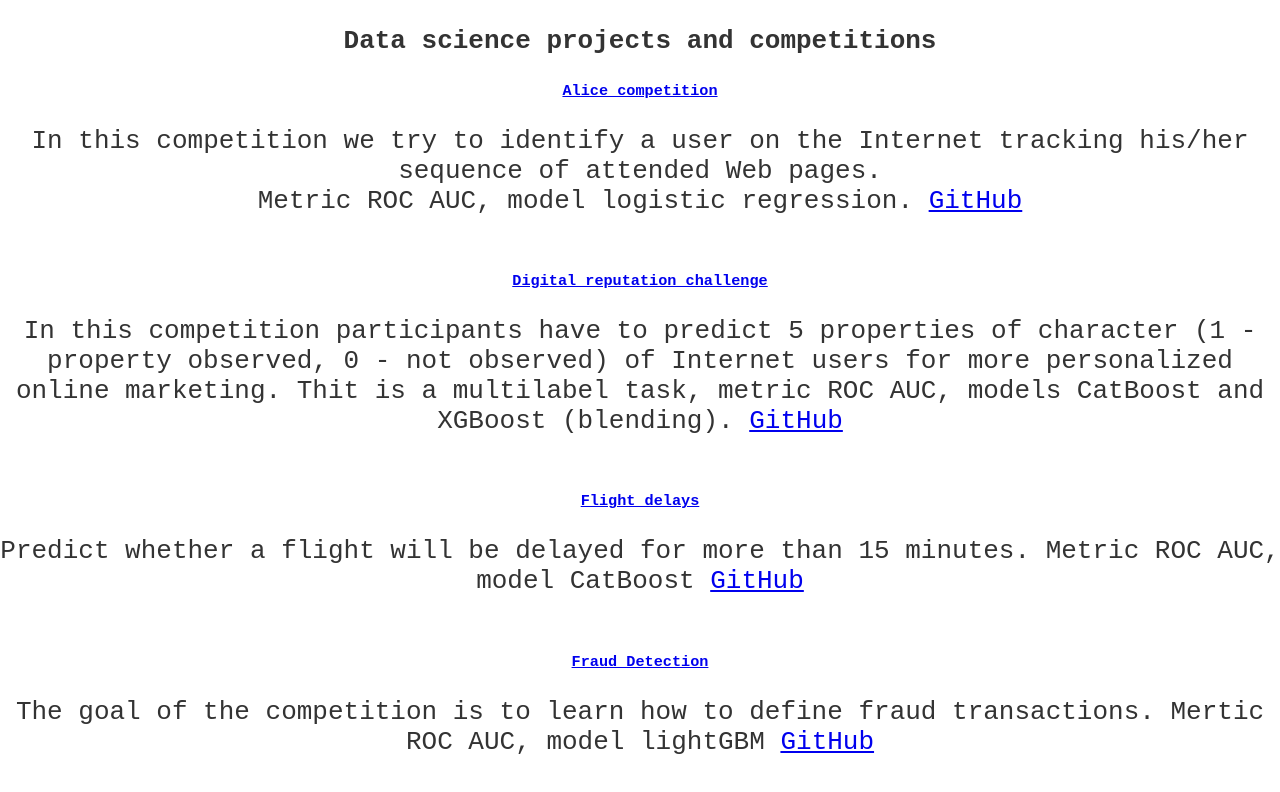
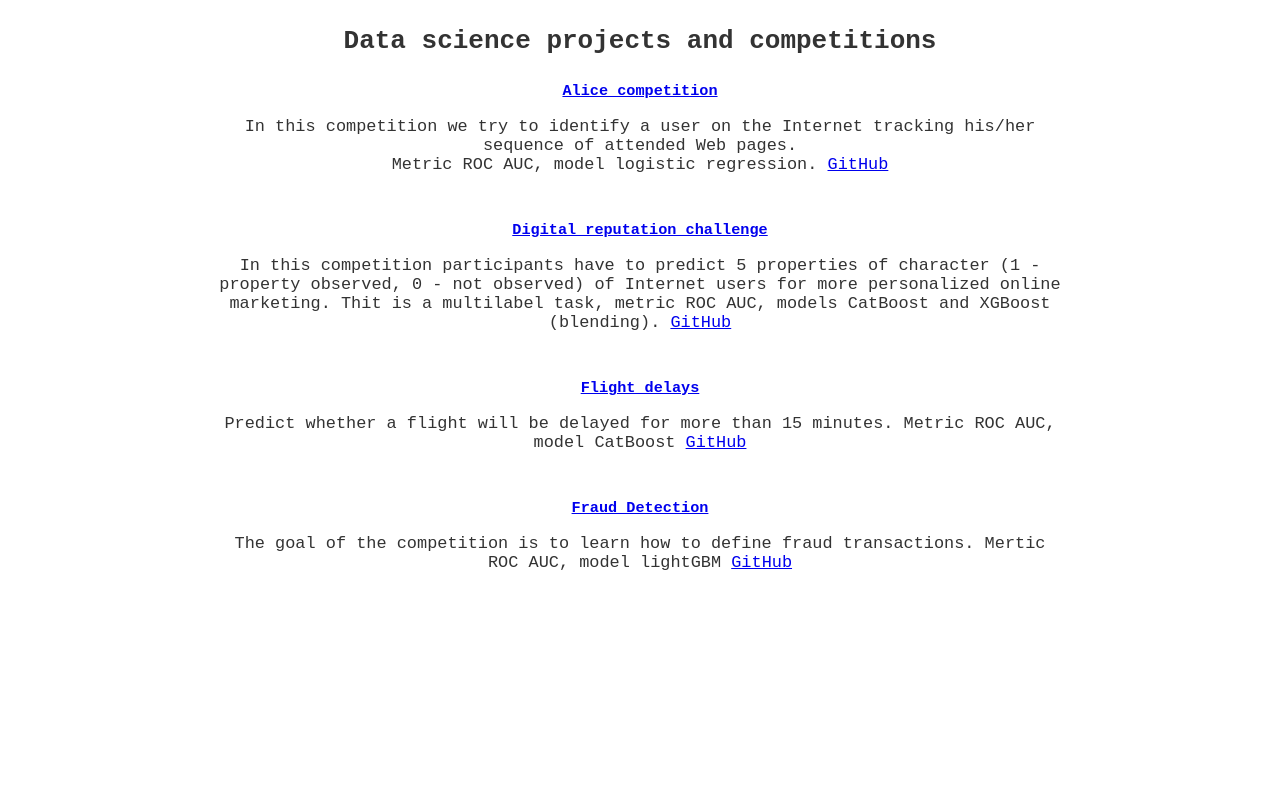
Before and after one commit to VladAleshin/VladAleshin.github.io, a plain HTML site: page index.html in a window 1280 px wide. Drawn offline with Linux system fonts and the light colour scheme.

Commit message:
Update style.css

```diff
--- a/style.css
+++ b/style.css
@@ -14,7 +14,7 @@ h1 {
 }
 
 p {
-  font-size: 2em;
+  font-size: 1.3em;
   width: 100%;
   margin-left: auto;
   margin-right: auto;
```
